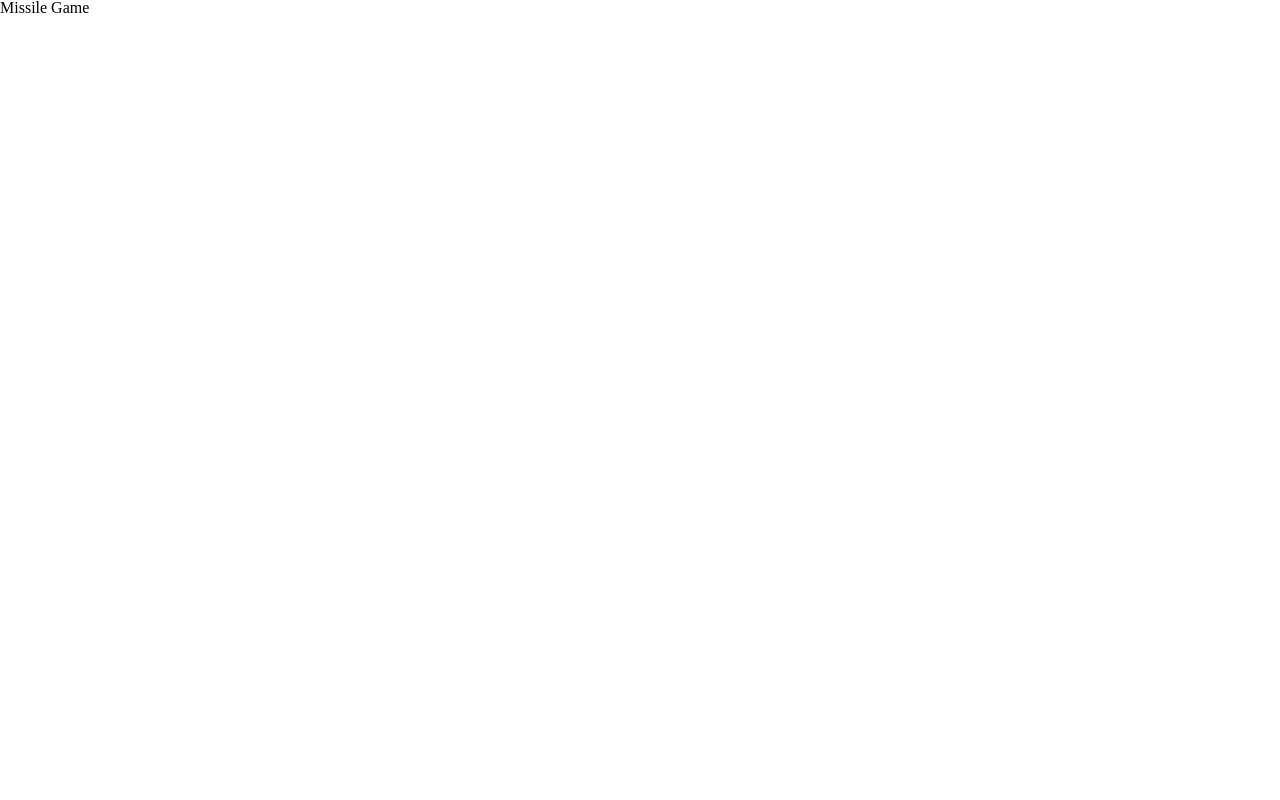
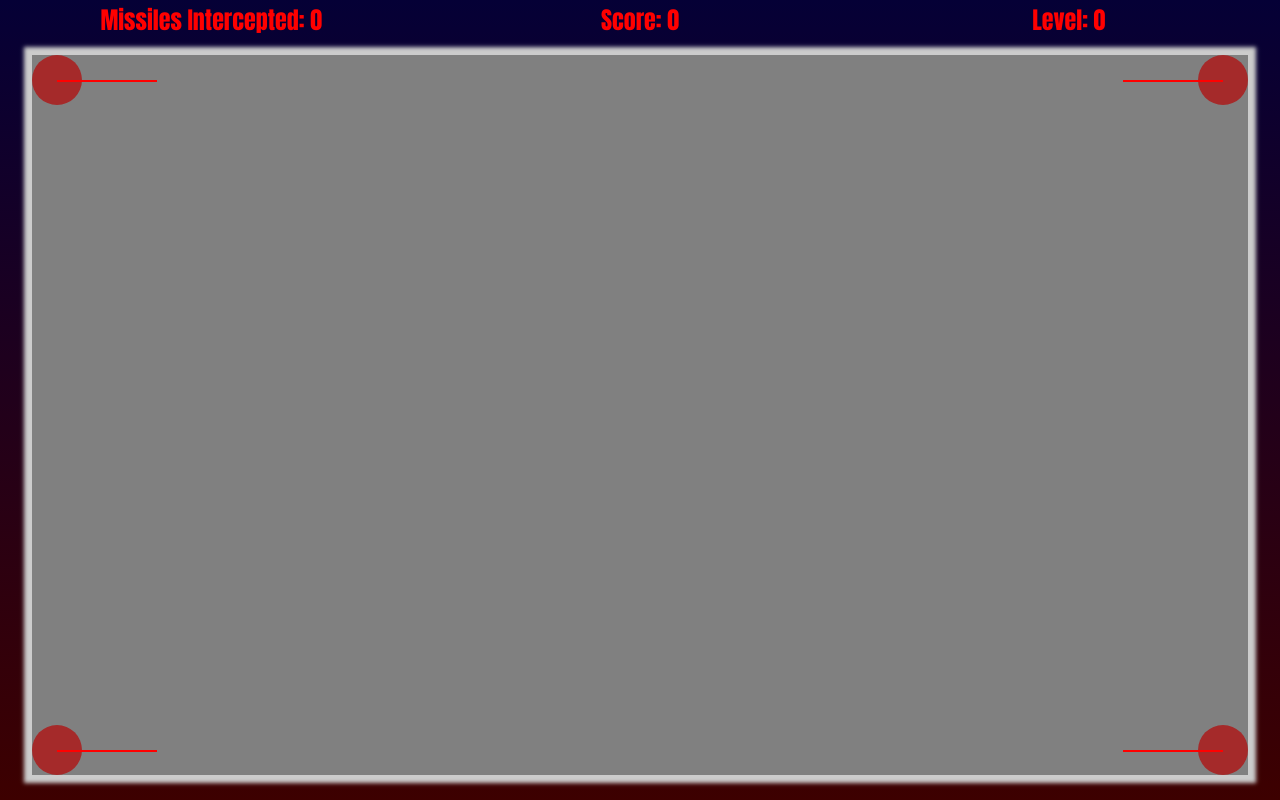
Before and after one commit to droid4alex/world-missile, a website built with webpack: page index.html in a window 1280 px wide. Built offline with nearby package versions, Linux system fonts and the light colour scheme.

Commit message:
Add unit missile canvas

```diff
--- a/index.html
+++ b/index.html
@@ -4,15 +4,21 @@
 <head>
   <meta charset="utf-8">
   <meta name="viewport" content="width=device-width, initial-scale=1.0" />
-  <title>Missile Game</title>
+  <title></title>
   <link rel="stylesheet" type="text/css" href="./src/reset.css">
   <link rel="stylesheet" type="text/css" href="./src/main.css">
-  <script type="text/javascript" src="./src/index.js"></script>
 </head>
 
 <body>
-  <h1>Missile Game</h1>
-  <canvas></canvas>
+  <div id="main">
+    <div id="header">
+      <div id="intercepted-count">Missiles Intercepted: 0</div>
+      <div id="score-count">Score: 0</div>
+      <div id="level-count">Level: 0</div>
+    </div>
+    <div id="canvas"><canvas></canvas></div>
+  </div>
+  <script src="./bundle.js"></script>
 </body>
 
 </html>
--- a/src/index.js
+++ b/src/index.js
@@ -1,5 +1,54 @@
-document.addEventListener("DOMContentLoaded", function () {
-  const canvas = document.getElementsByTagName("canvas")[0];
-  canvas.width = 600; //x
-  canvas.height = 600; //y
-});
+import Unit from './unit'
+import Missile from './missile'
+
+const canvas = document.getElementsByTagName("canvas")[0];
+const c = canvas.getContext('2d');
+const level = document.getElementById("level-count");
+const intercepted = document.getElementById("intercepted-count");
+const score = document.getElementById("score-count");
+var levelCount = 0;
+var interceptedCount = 0;
+var scoreCount = 0;
+
+canvas.width = window.innerWidth * 0.95;
+canvas.height = window.innerHeight * 0.90;
+
+c.fillStyle = "gray";
+c.fillRect(0, 0, canvas.width, canvas.height);
+
+// const unitImage = new Image();
+// unitImage.src = './src/unit.png'
+// c.drawImage(unitImage, 50, 50);
+
+const unit1 = new Unit(25, 25, 25, "brown", canvas, c);
+const unit2 = new Unit(25, canvas.height - 25, 25, "brown", canvas, c);
+const unit3 = new Unit(canvas.width - 25, 25, 25, "brown", canvas, c);
+const unit4 = new Unit(canvas.width - 25, canvas.height - 25, 25, "brown", canvas, c);
+unit1.render();
+unit2.render();
+unit3.render();
+unit4.render();
+const missile1 = new Missile(25, 25, 100, 2, "red", 0, canvas, c);
+const missile2 = new Missile(25, canvas.height - 25, 100, 2, "red", 0, canvas, c);
+const missile3 = new Missile(canvas.width - 125, 25, 100, 2, "red", 0, canvas, c);
+const missile4 = new Missile(canvas.width - 125, canvas.height - 25, 100, 2, "red", 0, canvas, c);
+missile1.render();
+missile2.render();
+missile3.render();
+missile4.render();
+
+canvas.addEventListener('click', (e) => {
+  let x = e.clientX;
+  let y = e.clientY;
+  interceptedCount = interceptedCount + 1/4;
+  intercepted.innerHTML = "Missiles Intercepted: " + interceptedCount;
+  scoreCount = scoreCount + 1;
+  score.innerHTML = "Score: " + scoreCount;
+  levelCount = Math.floor(scoreCount / 10);
+  level.innerHTML = "Level: " + levelCount;
+})
+
+// canvas.addEventListener('mousemove', () => {
+//   const cRect = canvas.getBoundingClientRect();
+//   console.log(cRect)
+// })
--- a/src/main.css
+++ b/src/main.css
@@ -0,0 +1,42 @@
+#main {
+  display: flex;
+  flex-direction: column;
+  background-image: linear-gradient(rgb(5, 0, 54),rgb(61, 0, 0));
+  align-items: center;
+  height: 100vh;
+}
+
+#header {
+  display: flex;
+  flex-direction: row;
+  justify-content: space-between;
+  align-items: center;
+  height: 5vh;
+  font-family: Impact, Haettenschweiler, 'Arial Narrow Bold', sans-serif;
+  font-size: x-large;
+  color: red;
+  width: 100%;
+}
+
+#canvas {
+  display: block;
+  box-shadow: 0px 0px 4px 8px #ccc;
+  margin-top: 15px;
+}
+
+#level-count {
+  display: block;
+  text-align: center;
+  position: relative;
+  width: 33%;
+}
+#intercepted-count {
+  display: block;
+  text-align: center;
+  width: 33%;
+}
+#score-count {
+  display: block;
+  text-align: center;
+  width: 33%;
+}
--- /dev/null
+++ b/src/missile.js
@@ -0,0 +1,21 @@
+export default class Missile {
+  constructor(x, y, width, height, color, speed, canvas, c) {
+    this.x = x
+    this.y = y
+    this.width = width
+    this.height = height
+    this.color = color
+    this.speed = speed
+    this.canvas = canvas
+    this.c = c
+
+    console.log("Missile instance constructed")
+  }
+
+  render() {
+    this.c.beginPath()
+    this.c.rect(this.x, this.y, this.width, this.height)
+    this.c.fillStyle = this.color
+    this.c.fill()
+  }
+}
--- a/src/reset.css
+++ b/src/reset.css
@@ -25,6 +25,7 @@ footer, header, hgroup, menu, nav, section {
 }
 body {
 	line-height: 1;
+	margin: 0;
 }
 ol, ul {
 	list-style: none;
--- /dev/null
+++ b/src/unit.js
@@ -0,0 +1,19 @@
+export default class Unit {
+  constructor(x, y, radius, color, canvas, c){
+    this.x = x
+    this.y = y
+    this.radius = radius
+    this.color = color
+    this.canvas = canvas
+    this.c = c
+
+    console.log("Unit instance constructed")
+  }
+
+  render(){
+    this.c.beginPath()
+    this.c.arc(this.x, this.y, this.radius, 0, Math.PI * 2, false)
+    this.c.fillStyle = this.color
+    this.c.fill()
+  }
+}
--- /dev/null
+++ b/webpack.config.js
@@ -0,0 +1,13 @@
+var path = require('path');
+
+module.exports = {
+  entry: "./src/index.js",
+  output: {
+    path: path.resolve(__dirname),
+    filename: "bundle.js"
+  },
+  devtool: 'source-map',
+  resolve: {
+    extensions: ['.js', '*']
+  }
+};
```
Also changed, not shown: package.json (added, +26 -0 lines), src/board.js (deleted), src/game.js (deleted), src/unit.png (added), 2 other files.
